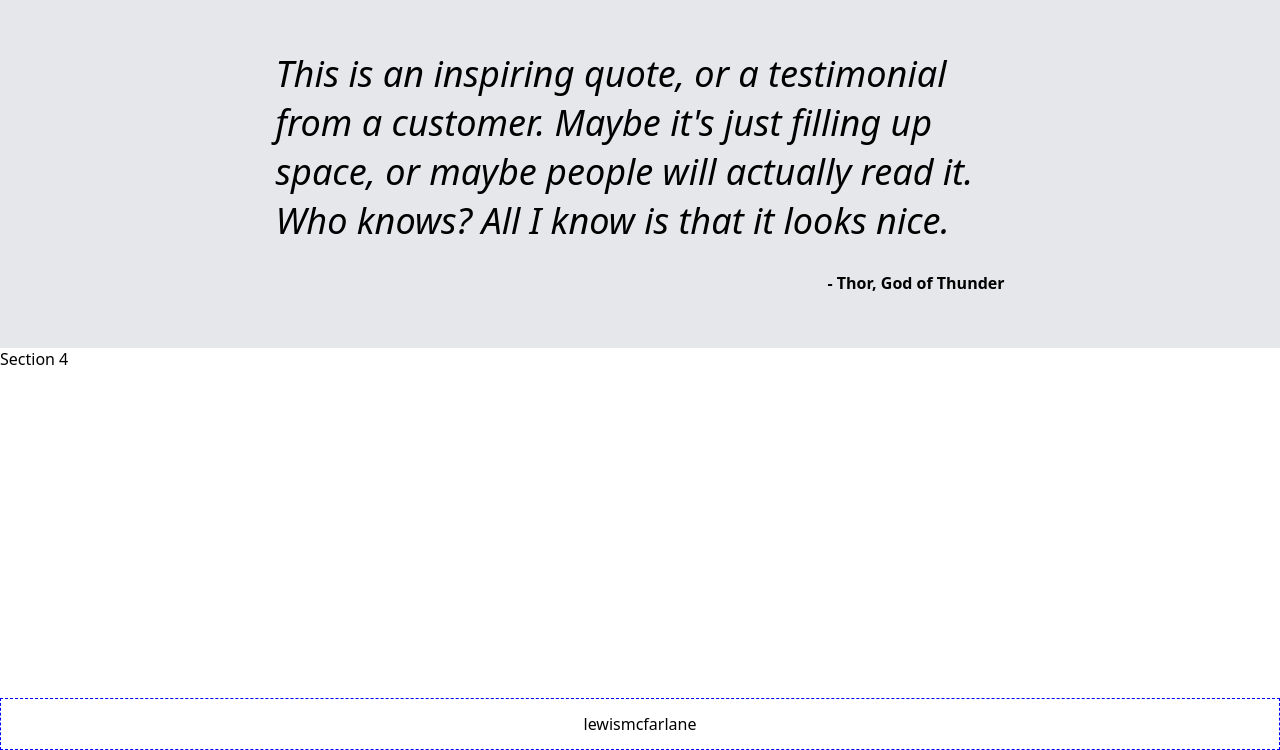
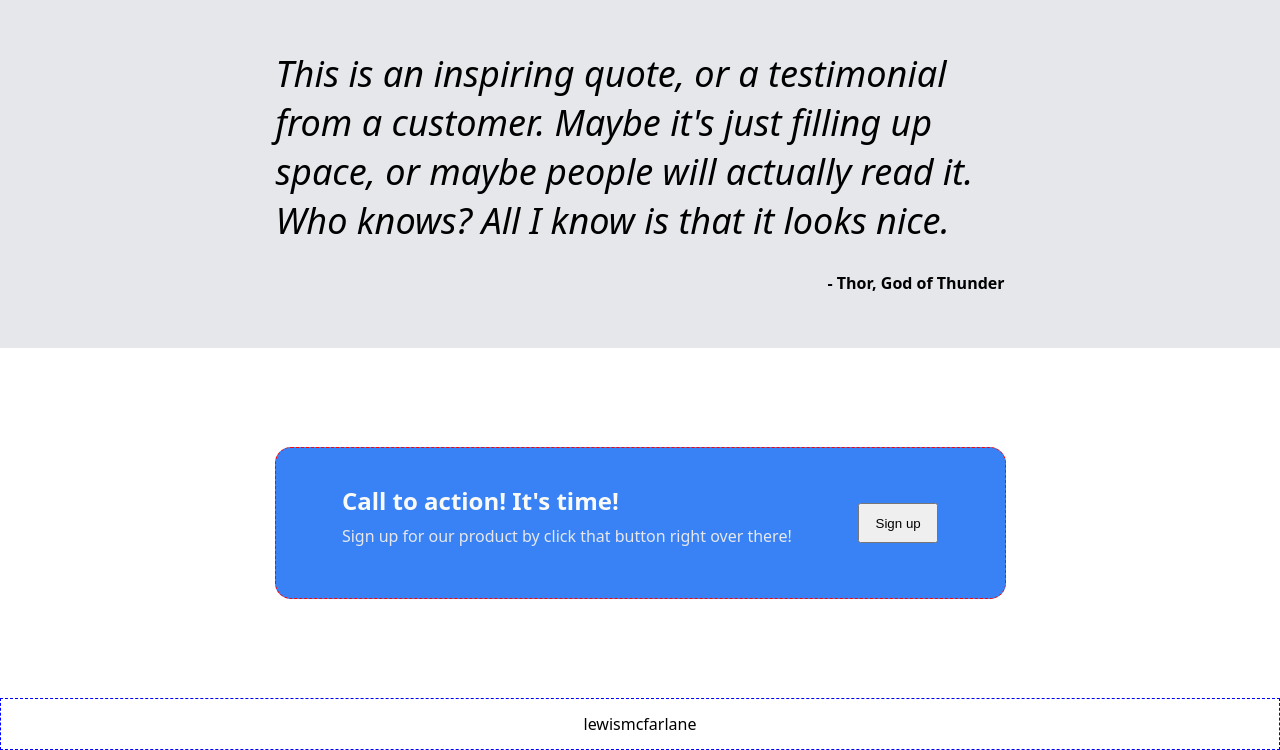
Before and after one commit to lewismcfarlane/landing-page, a plain HTML site: page index.html in a window 1280 px wide. Shown: the part 760-1510 px from the top of the page. Drawn offline with Linux system fonts and the light colour scheme.

Commit message:
feat: Add and style banner

```diff
--- a/index.html
+++ b/index.html
@@ -89,7 +89,15 @@
             </quote>
        </section-three>
        <section-four>
-            Section 4
+            <banner>
+                <banner-text>
+                    <h1>Call to action! It's time!</h1>
+                    <p>Sign up for our product by click that button right over there!</p>
+                </banner-text>
+                <button>
+                    Sign up
+                </button>
+            </banner>
        </section-four>
     </main>
     <footer>
--- a/style.css
+++ b/style.css
@@ -210,6 +210,44 @@ quote h5 {
 section-four {
     display: flex;
     height: 350px;
+    justify-content: center;
+    align-items: center;
+
+}
+
+banner {
+    border: 1px red dashed;
+    background-color: #3882F6;
+    display: flex;
+    height: 150px;
+    justify-content: space-evenly;
+    align-items: center;
+    width: 729px;
+    border-radius: 1em;
+}
+
+banner button {
+    display: flex;
+    justify-content: center;
+    align-items: center;
+    height: 40px;
+    width: 80px;
+}
+
+banner-text {
+    /* border: 1px red dashed; */
+
+}
+
+banner-text h1 {
+    font-size: 24px;
+    color: #F9FAF8;
+    margin: 0;
+}
+
+banner-text p {
+    color: #E5E7EB;
+    margin-top: 0.5em;
 }
 
 footer {
```
